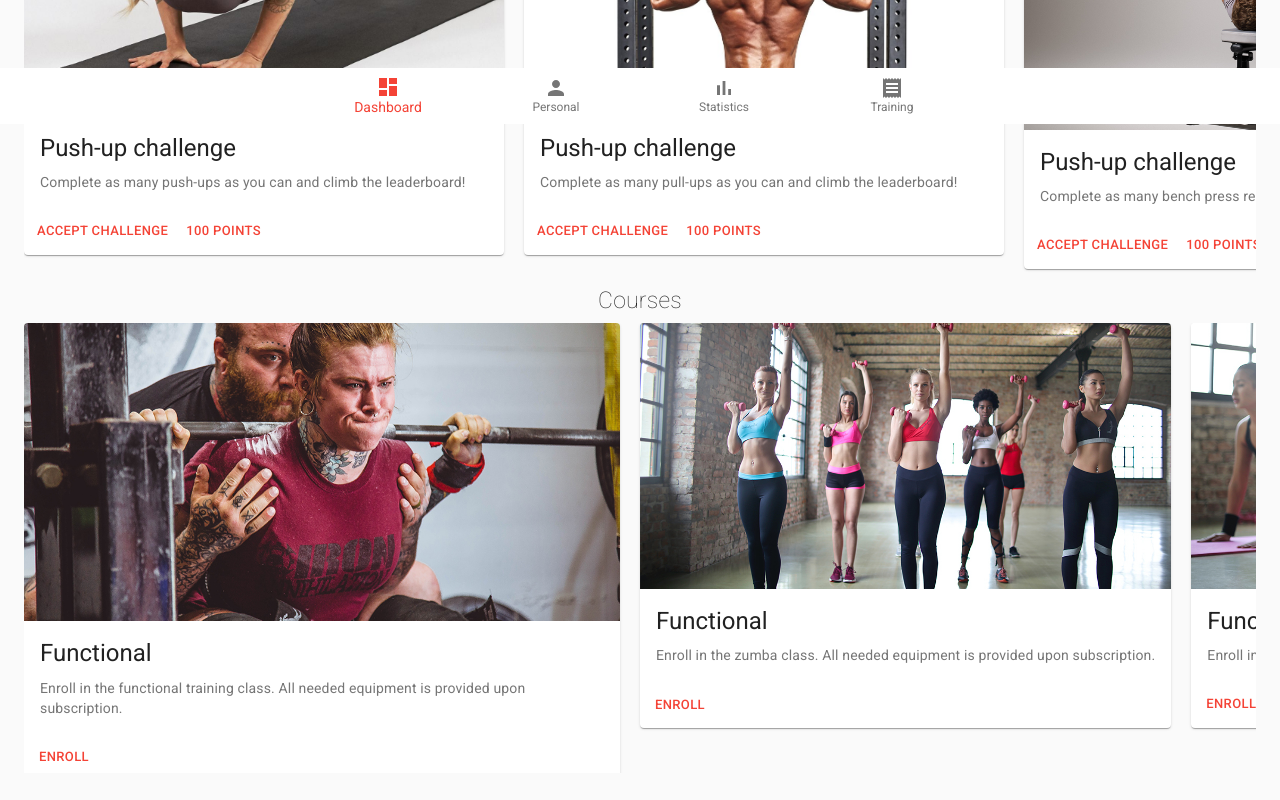
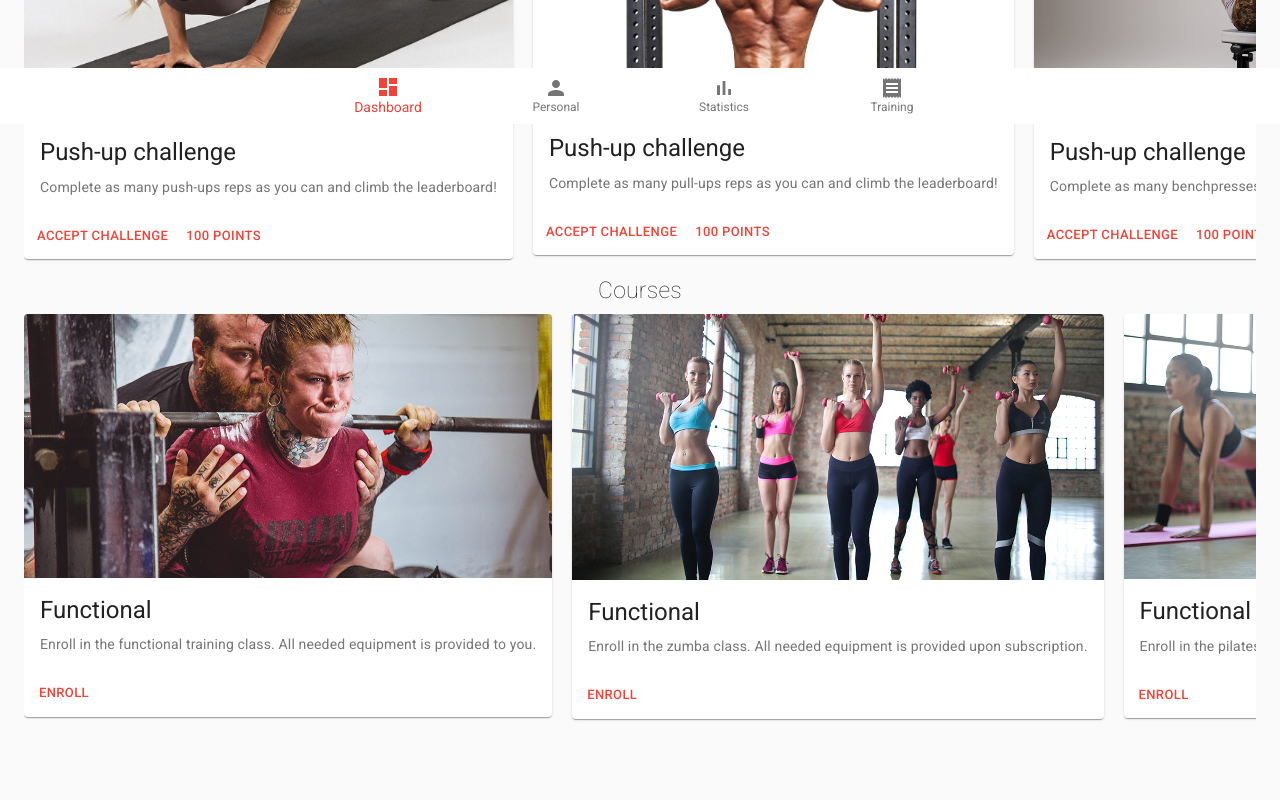
Before and after one commit to Giulianini/ASW-1920-GYMMY, a React (Create React App) app in the folder app/: page /user/dashboard in a window 1280 px wide. Shown: the part 676-1476 px from the top of the page. Built offline with nearby package versions, Linux system fonts and the light colour scheme; no server answers.

Commit message:
non mi ricordo cosa ho fatto

```diff
--- a/app/src/components/user/dashboard/Challenge.js
+++ b/app/src/components/user/dashboard/Challenge.js
@@ -7,7 +7,8 @@ import CardContent from "@material-ui/core/CardContent";
 const useStyles = makeStyles(theme => ({
     mediaPersonal: {
         paddingTop: '50%', // 16:9
-        margin: 'auto'
+        margin: 'auto',
+        maxWidth: '100%'
     },
     card: {
         marginBottom: 10,
--- a/app/src/components/user/dashboard/Dashboard.js
+++ b/app/src/components/user/dashboard/Dashboard.js
@@ -64,9 +64,23 @@ const useStyles = makeStyles(theme => ({
     }
 }));
 
+const challenges = [{
+    "title": "Push-Up",
+    "desc": "Complete as many push-ups reps as you can and climb the leaderboard!",
+    "image": "/pushUp.jpg",
+}, {
+    "title": "Pull-Up",
+    "desc": "Complete as many pull-ups reps as you can and climb the leaderboard!",
+    "image": "/pullUp.jpg",
+}, {
+    "title": "Bench press",
+    "desc": "Complete as many benchpresses as you can and climb the leaderboard!",
+    "image": "/benchPress.jpg",
+}]
+
 const courses = [{
     "title": "Functional training",
-    "desc":  "Enroll in the functional training class. All needed equipment is provided upon subscription.",
+    "desc":  "Enroll in the functional training class. All needed equipment is provided to you.",
     "image": "/functional.jpg",
 }, {
     "title": "Zumba",
@@ -77,20 +91,6 @@ const courses = [{
     "desc": "Enroll in the pilates class. All needed equipment is provided upon subscription.",
     "image": "/pilates.jpg",
 },]
-
-const challenges = [{
-    "title": "Push-Up",
-    "desc": "Complete as many push-ups as you can and climb the leaderboard!",
-    "image": "/pushUp.jpg",
-}, {
-    "title": "Pull-Up",
-    "desc": "Complete as many pull-ups as you can and climb the leaderboard!",
-    "image": "/pullUp.jpg",
-}, {
-    "title": "Bench press",
-    "desc": "Complete as many bench press reps as you can and climb the leaderboard!",
-    "image": "/benchPress.jpg",
-}]
 
 function Dashboard() {
     const classes = useStyles();
```
Also changed, not shown: app/public/benchPress.jpg, app/public/functional.jpg.
